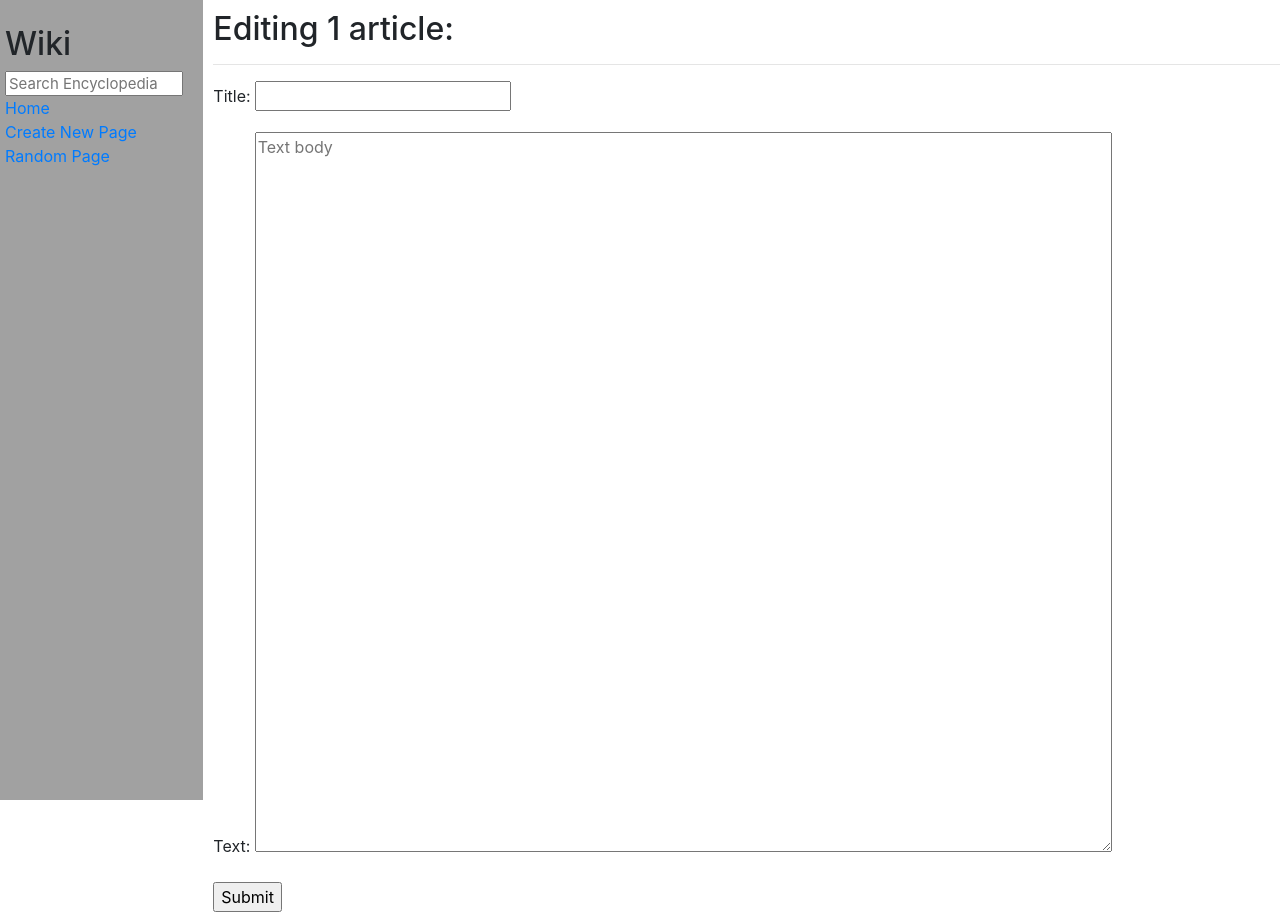
After one commit to dluca22/wiki, a Django app: page /wiki/edit/1 in a window 1280 px wide. The commit adds this page. Run offline with Django 3.2, Linux system fonts and the light colour scheme; some libraries are stand-ins or nearby versions.

Commit message:
finished create, added logic for present articles, added delete funciton, started edit form

```diff
--- a/encyclopedia/templates/encyclopedia/article.html
+++ b/encyclopedia/templates/encyclopedia/article.html
@@ -4,4 +4,7 @@
 
     {{article | safe}}
 
+
+    <a href="{%url 'wiki:delete' title%}"><button name="next">Delete</button></a>
+    <a href="{%url 'wiki:edit' title%}"><button name="next">Edit</button></a>
 {%endblock%}
--- /dev/null
+++ b/encyclopedia/templates/encyclopedia/edit.html
@@ -0,0 +1,22 @@
+{% extends "encyclopedia/layout.html"%}
+
+{% block title %} Editing {{thing}} {%endblock%}
+
+{% block body %}
+
+
+<form action="{% url 'wiki:create' %}" method="post">
+    {% csrf_token %}
+
+    <h2>Editing {{thing}} article:</h2>
+    <hr>
+    <div class="fieldWrapper">
+
+        {{form.as_p}}
+
+    </div>
+
+    <input type="submit" value="Submit">
+</form>
+
+{%endblock%}
--- a/encyclopedia/urls.py
+++ b/encyclopedia/urls.py
@@ -11,4 +11,7 @@ urlpatterns = [
     # if i use 'random' creates problems
     path('rndm', views.random, name='random'),
     path('<str:title>', views.getpage, name='title'),
+    path('delete/<str:title>', views.deletepage, name='delete'),
+    path('edit/<str:title>', views.editpage, name='edit'),
+
 ]
--- a/encyclopedia/views.py
+++ b/encyclopedia/views.py
@@ -4,19 +4,21 @@ from django.shortcuts import render, redirect
 from http.client import HTTPResponse
 from markdown2 import Markdown
 from random import choice
+from django.core.files.storage import default_storage
+
 
 from . import util
 
-
+# Django From class
 class SubmitForm (forms.Form):
     # title = forms.CharField(label="Title")
     title = forms.CharField(label='Title', max_length=50, min_length=1)
-
-    text = forms.CharField(widget=forms.Textarea(attrs={'placeholder':'Text body'}), label='Text', min_length=10, max_length=500, required=True,)
+    ## TODO change min length to 10+
+    text = forms.CharField(widget=forms.Textarea(attrs={'placeholder':'Text body'}), label='Text', min_length=1, max_length=500, required=True,)
     # text =  forms.CharField(widget=forms.TextInput(attrs={'text':'text'}))
 
+
 # ====================================================
-
 def index(request):
     return render(request, "encyclopedia/index.html", {
         "entries": util.list_entries()
@@ -26,7 +28,7 @@ def index(request):
 
 # view for article request
 def getpage(request, title):
-    # call util functio returning <name> or None:
+    # call util function returning <name> or None:
     article = util.get_entry(title)
     # if None > error page
     if article is None:
@@ -36,6 +38,15 @@ def getpage(request, title):
     else:
         markdowner = Markdown()
         return render(request, "encyclopedia/article.html", {'article': markdowner.convert(article), 'title': title})
+
+# ====================================================
+# every article has delete button
+def deletepage(request, title):
+    # copy util.py but only delete object then redirect to index page with updated list
+    filename = f"entries/{title}.md"
+    if default_storage.exists(filename):
+        default_storage.delete(filename)
+        return render(request, "encyclopedia/index.html", {"entries": util.list_entries()})
 
 # ====================================================
 # no need to use Django Forms Classes
@@ -66,16 +77,44 @@ completare la struttura della form poi aggiungere la logica per 'POST'
 def create(request):
 
     if request.method == "POST":
+
+        # Django get the form data from post request
         form = SubmitForm(request.POST)
+
+        #Django form validation
         if form.is_valid():
             title = form.cleaned_data['title']
-            text = form.cleaned_data['text']
+            content = form.cleaned_data['text']
 
-            return HttpResponseRedirect(f'{title} and {text}')
+            # get list and find if the title EQUALS one in the list (while compared lowercase)
+            article_list = util.list_entries()
+            article = [x for x in article_list if title.lower() == x.lower()]
 
-    else:
-        return render(request, "encyclopedia/create.html", {'form':SubmitForm()})
+            # if there's an article, display error page with the link to it
+            # create.html handles what to display based on error "conflict" being passed
+            if article:
+                return render(request, "encyclopedia/create.html", {'error': "conflict", 'title': article[0] })
 
+            # if no article found, save it to file with util func and redirect to page
+            else:
+                util.save_entry(title=title, content=content)
+                return HttpResponseRedirect(f"{title}")
+
+    # get request displays submit form
+    return render(request, "encyclopedia/create.html", {'form':SubmitForm()})
+
+# ====================================================
+def editpage(request, title):
+
+    if request.method == "POST":
+        # save logic
+        return HttpResponseRedirect(f"{title}")
+
+    article = util.get_entry(title)
+
+    article_body = SubmitForm({'body': article})
+
+    return render(request, "encyclopedia/edit.html", {'form':SubmitForm(), 'thing':title, 'body': article_body})
 # ====================================================
 
 def random(request):
```
Also changed, not shown: encyclopedia/templates/encyclopedia/create.html (+16 -2 lines).
